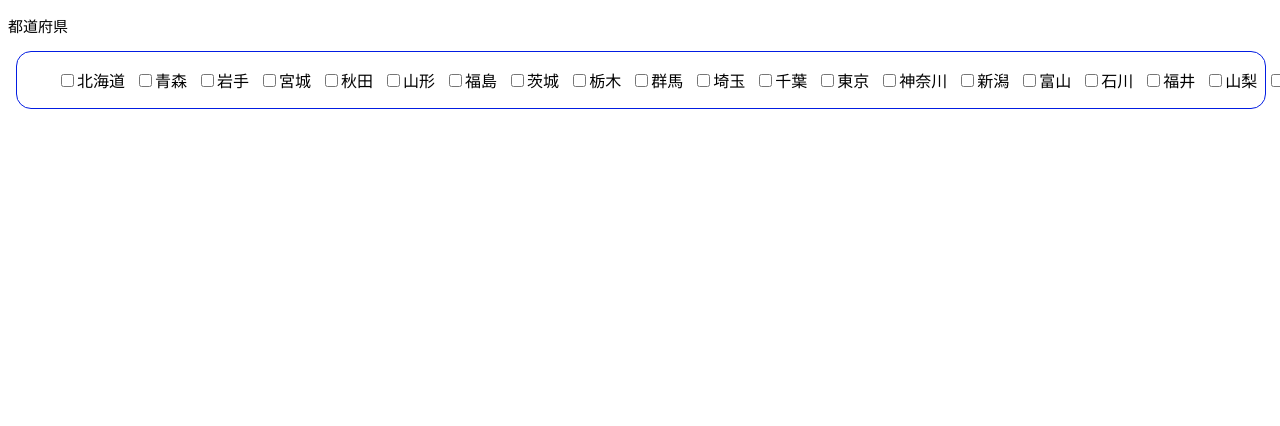
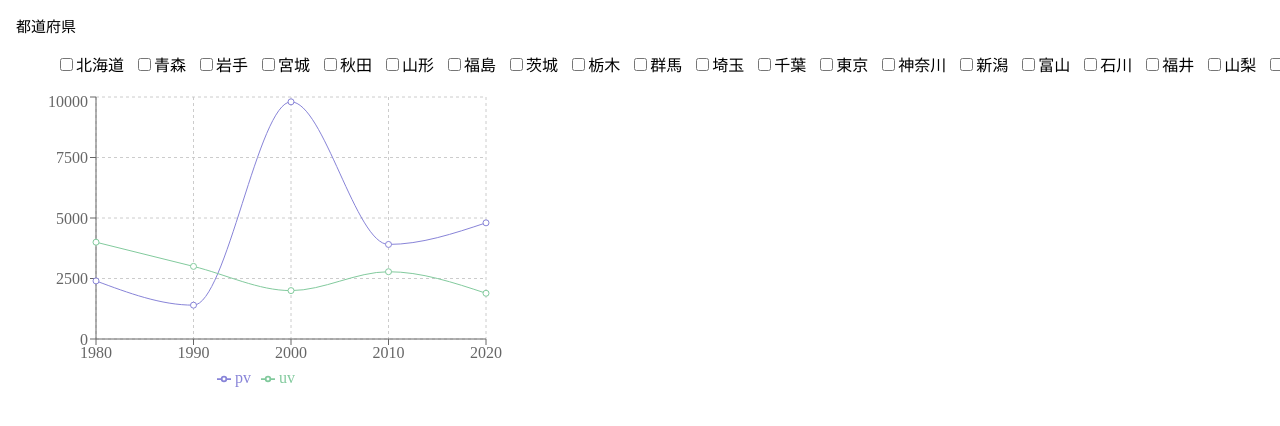
Before and after one commit to nayuta24/recharts-population, a React (Create React App) app: page / in a window 1280 px wide. Shown: the top 426 px of the page. Built offline with nearby package versions, Linux system fonts and the light colour scheme.

Commit message:
[add]グラフを仮で配置

```diff
--- a/src/App.tsx
+++ b/src/App.tsx
@@ -1,4 +1,5 @@
 import { prefectures } from "./array/prefecture";
+import Chart from "./components/chart/Chart";
 import { Checkbox } from "./components/checkbox/Checkbox";
 import { PrefectureCheckboxes } from "./components/PrefectureCheckboxes";
 import { Text } from "./components/text/Text";
@@ -6,11 +7,10 @@ import { Text } from "./components/text/Text";
 function App() {
   return (
     <div className="App">
-      <header className="App-header">
+      <body>
         <Text fontSize="15px">都道府県</Text>
-      </header>
-      <body>
         <PrefectureCheckboxes />
+        <Chart />
       </body>
     </div>
   );
--- a/src/components/PrefectureCheckboxes.tsx
+++ b/src/components/PrefectureCheckboxes.tsx
@@ -16,8 +16,4 @@ export const PrefectureCheckboxes = () => {
 
 const SDiv = styled.div`
   width: 100%;
-  text-align: left;
-  border: 1.5px solid;
-  border-color: #031de2;
-  border-radius: 15px;
 `;
--- /dev/null
+++ b/src/components/chart/Chart.tsx
@@ -0,0 +1,72 @@
+import React from "react";
+import {
+  LineChart,
+  Line,
+  XAxis,
+  YAxis,
+  CartesianGrid,
+  Tooltip,
+  Legend,
+} from "recharts";
+
+const data = [
+  {
+    name: "1980",
+    uv: 4000,
+    pv: 2400,
+    amt: 2400,
+  },
+  {
+    name: "1990",
+    uv: 3000,
+    pv: 1398,
+    amt: 2210,
+  },
+  {
+    name: "2000",
+    uv: 2000,
+    pv: 9800,
+    amt: 2290,
+  },
+  {
+    name: "2010",
+    uv: 2780,
+    pv: 3908,
+    amt: 2000,
+  },
+  {
+    name: "2020",
+    uv: 1890,
+    pv: 4800,
+    amt: 2181,
+  },
+];
+
+export default function Chart() {
+  return (
+    <LineChart
+      width={500}
+      height={300}
+      data={data}
+      margin={{
+        top: 5,
+        right: 30,
+        left: 20,
+        bottom: 5,
+      }}
+    >
+      <CartesianGrid strokeDasharray="3 3" />
+      <XAxis dataKey="name" />
+      <YAxis />
+      <Tooltip />
+      <Legend />
+      <Line
+        type="monotone"
+        dataKey="pv"
+        stroke="#8884d8"
+        activeDot={{ r: 8 }}
+      />
+      <Line type="monotone" dataKey="uv" stroke="#82ca9d" />
+    </LineChart>
+  );
+}
```
